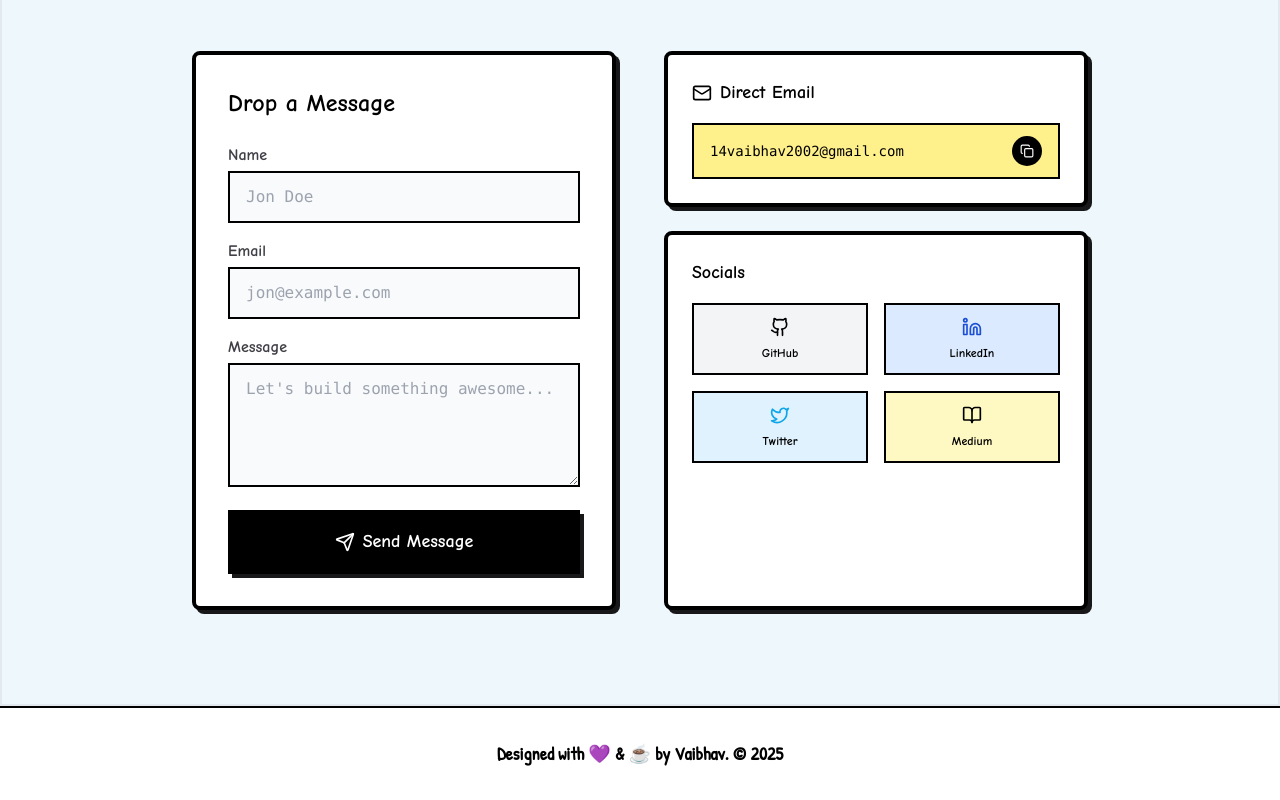
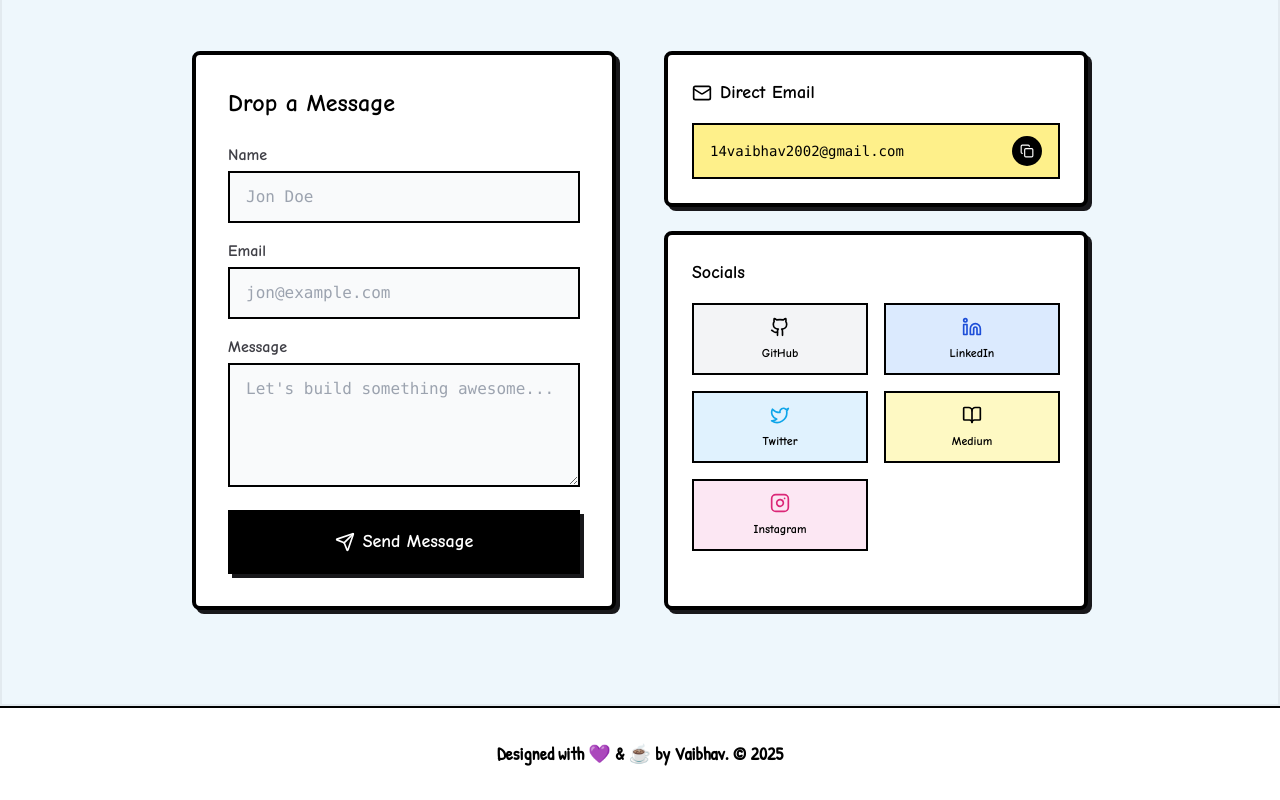
Before and after one commit to VaibhavChaudhary14/My_Portfolio, a Next.js app: page / in a window 1280 px wide. Shown: the part 4105-4905 px from the top of the page. Built offline with nearby package versions, Linux system fonts and the light colour scheme.

Commit message:
feat: add Lighthouse CI workflow and a new contact form component

```diff
--- a/components/contact.tsx
+++ b/components/contact.tsx
@@ -182,6 +182,10 @@ export default function Contact() {
                   <BookOpen size={20} className={theme === 'venom' ? 'text-venom-slime' : 'text-black'} />
                   <span className="font-bold text-xs">Medium</span>
                 </a>
+                <a href="https://www.instagram.com/bepvt.vaibhav/" target="_blank" className={`flex flex-col items-center gap-2 p-3 border-2 transition-colors ${theme === 'venom' ? 'bg-black border-venom-slime hover:bg-venom-slime/10' : 'bg-pink-100 border-black hover:bg-pink-200'}`}>
+                  <Instagram size={20} className={theme === 'venom' ? 'text-venom-slime' : 'text-pink-600'} />
+                  <span className="font-bold text-xs">Instagram</span>
+                </a>
               </div>
             </motion.div>
           </div>
```
